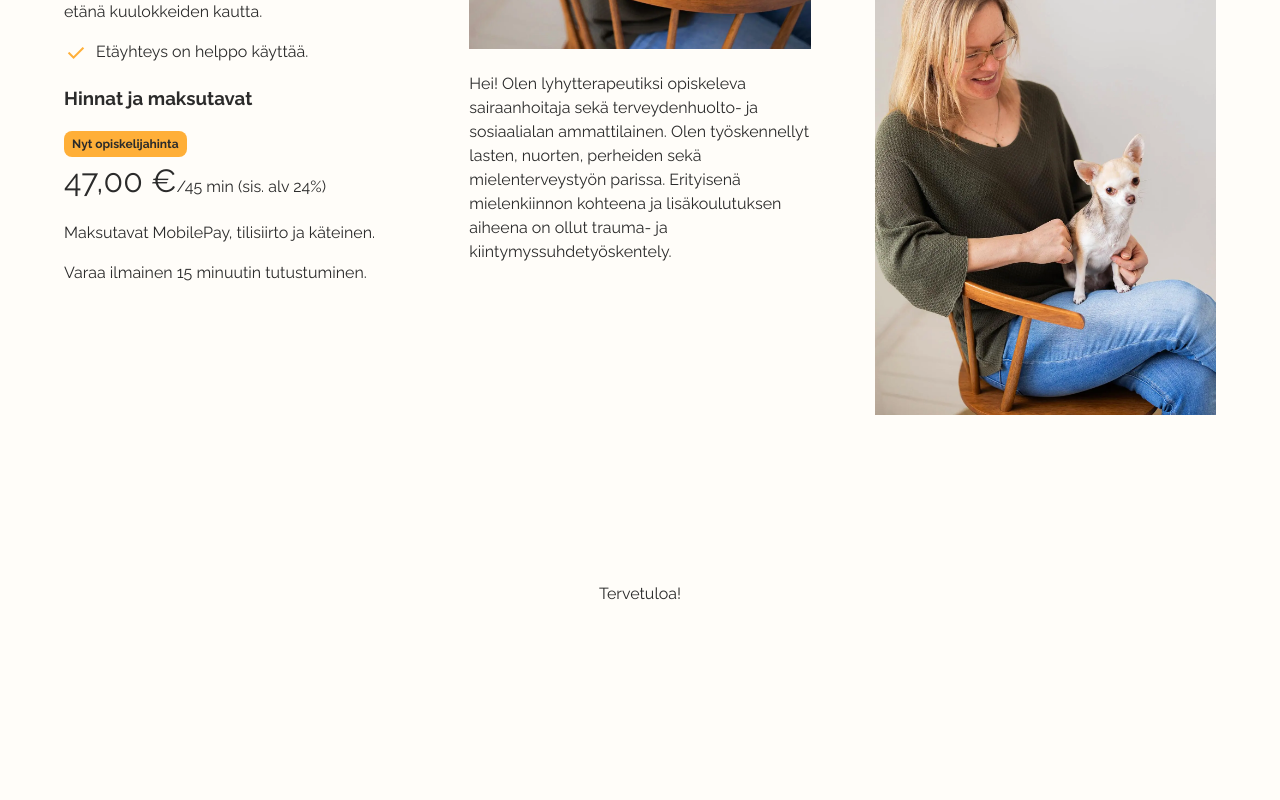
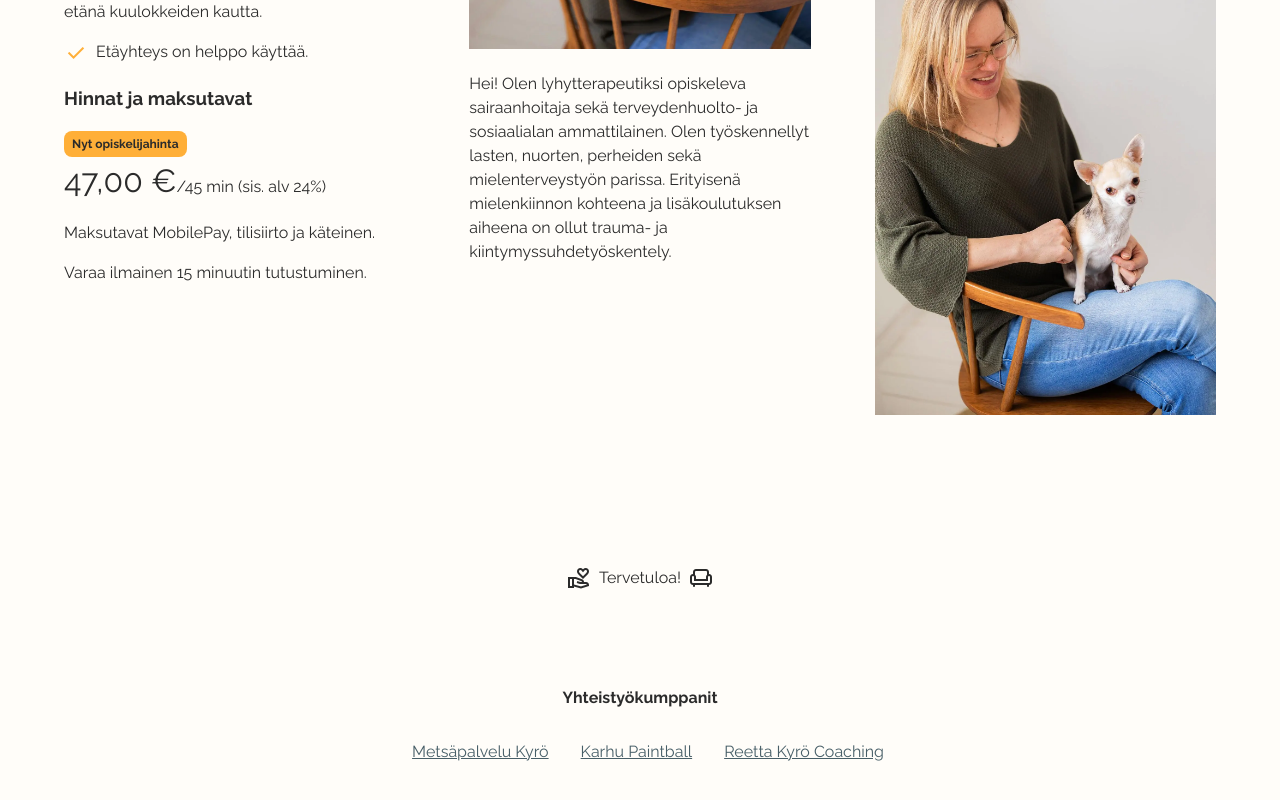
Before and after one commit to mikkotenni/jaanatenni, a React (Vite) app: page / in a window 1280 px wide. Shown: the part 1043-1843 px from the top of the page. Before the commit the page ends 1713 px from the top, so only its background shows below. Built offline with nearby package versions, Linux system fonts and the light colour scheme; no server answers; a web font is replaced by a local one.

Commit message:
feat: partner links

```diff
--- a/src/components/Footer.jsx
+++ b/src/components/Footer.jsx
@@ -1,31 +1,42 @@
 import styled from "@emotion/styled";
 import { breakpoints } from "../assets/designTokens";
 
-const { md, lg } = breakpoints;
+const { md } = breakpoints;
 
 const Container = styled.footer`
   margin-top: 3rem;
   margin-bottom: 3rem;
+  text-align: center;
 
   @media (min-width: ${md}) {
     margin-top: 9rem;
   }
+
+  & > span {
+    margin-left: 0.5rem;
+    margin-right: 0.5rem;
+    vertical-align: bottom;
+  }
 `;
-const FlexContainer = styled.div`
+const Partners = styled.nav`
   text-align: center;
-  display: flex;
-  justify-content: center;
-  flex-direction: column;
+  margin-top: 6rem;
 
   a {
     padding: 0.5rem;
+    display: block;
   }
 
-  @media (min-width: ${lg}) {
-    flex-direction: row;
+  @media (min-width: ${md}) {
+    & > p {
+      display: flex;
+      justify-content: center;
+      flex-direction: row;
 
-    & a {
-      margin-left: 1rem;
+      & a {
+        margin-left: 1rem;
+        display: inline-block;
+      }
     }
   }
 `;
@@ -33,9 +44,35 @@ const FlexContainer = styled.div`
 export default function Footer() {
   return (
     <Container>
-      <FlexContainer>
-        <p>Tervetuloa!</p>
-      </FlexContainer>
+      <span className="material-symbols-outlined">volunteer_activism</span>
+      Tervetuloa!
+      <span className="material-symbols-outlined">chair</span>
+      <Partners>
+        <h4>Yhteistyökumppanit</h4>
+        <p>
+          <a
+            href="https://metsapalvelukyro.fi/"
+            target="_blank"
+            rel="noopener noreferrer"
+          >
+            Metsäpalvelu Kyrö
+          </a>
+          <a
+            href="https://www.karhupaintball.fi/"
+            target="_blank"
+            rel="noopener noreferrer"
+          >
+            Karhu Paintball
+          </a>
+          <a
+            href="https://www.reettakyro.fi/"
+            target="_blank"
+            rel="noopener noreferrer"
+          >
+            Reetta Kyrö Coaching
+          </a>
+        </p>
+      </Partners>
     </Container>
   );
 }
```
